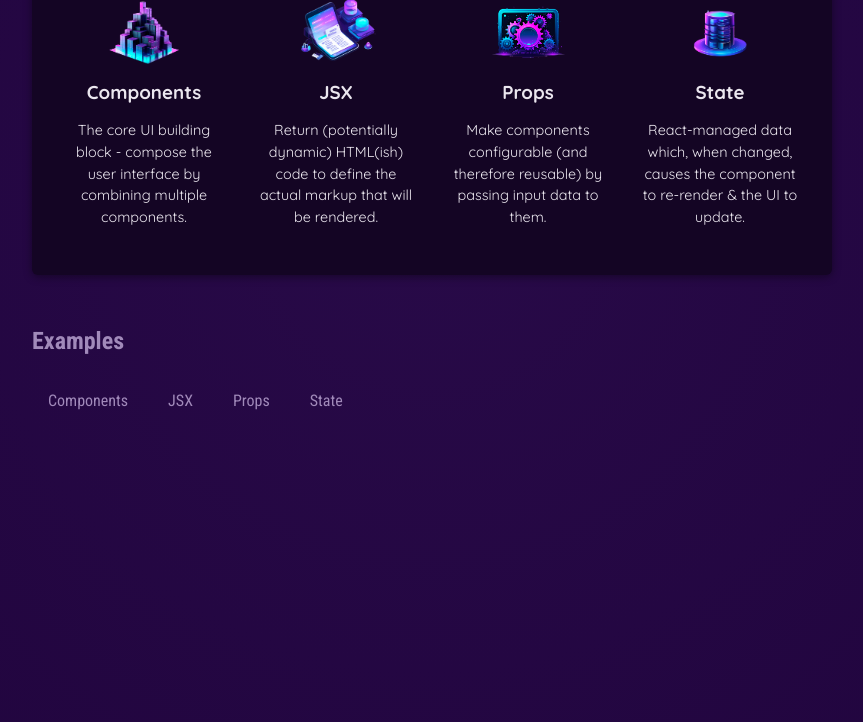
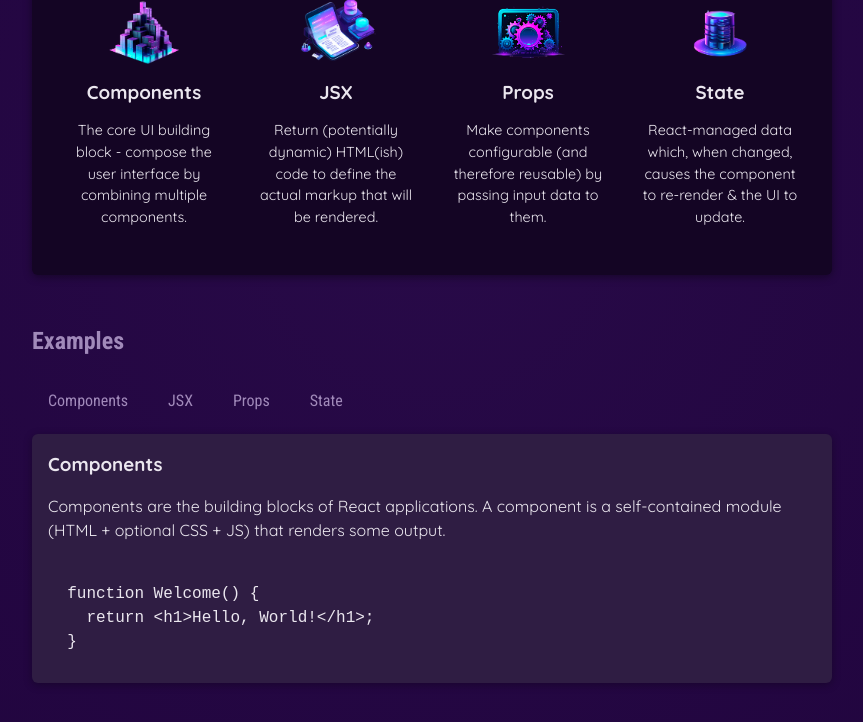
Before and after one commit to yashoriginal/react_first_app, a React (Vite) app: page / in a window 1280 px wide. Both pictures are taken after a click on the button "Components". Shown: the part 424-1146 px from the top of the page, without its empty margins (208-1071 px from the left). Built offline with nearby package versions, Linux system fonts and the light colour scheme.

Commit message:
States and hooks

```diff
--- a/src/App.jsx
+++ b/src/App.jsx
@@ -1,11 +1,15 @@
+import { useState } from "react";
 import { CORE_CONCEPTS } from "./data";
 import Header from "./components/Header/Header.jsx";
 import CoreConcept from "./components/CoreConcept.jsx";
 import TabButton from "./components/TabButton.jsx";
+import { EXAMPLES } from "./data.js";
 
 function App() {
-  function handleSelect(){
-    console.log("Handle selected");
+  const [selectedTopic, setSelectedTopic] = useState();
+
+  function handleSelect(selectedButton){
+    setSelectedTopic(selectedButton);
   }
 
   return (
@@ -24,11 +28,22 @@
         <section id = "examples">
           <h2>Examples</h2>
           <menu>
-            <TabButton onSelect = {handleSelect}>Components</TabButton>
-            <TabButton onSelect = {handleSelect}>JSX</TabButton>
-            <TabButton onSelect = {handleSelect}>Props</TabButton>
-            <TabButton onSelect = {handleSelect}>State</TabButton>
+            <TabButton onSelect = {() => handleSelect('components')}>Components</TabButton>
+            <TabButton onSelect = {() => handleSelect('jsx')}>JSX</TabButton>
+            <TabButton onSelect = {() => handleSelect('props')}>Props</TabButton>
+            <TabButton onSelect = {() => handleSelect('state')}>State</TabButton>
           </menu>
+          {!selectedTopic ? (<p>Please select a topic</p>) : (
+            <div id="tab-content">
+            <h3>{EXAMPLES[selectedTopic].title}</h3>
+            <p>{EXAMPLES[selectedTopic].description}</p>
+            <pre>
+              <code>
+              {EXAMPLES[selectedTopic].code}
+              </code>
+            </pre>
+          </div>
+          ) }
         </section>
       </main>
     </div>
--- a/src/data.js
+++ b/src/data.js
@@ -29,3 +29,54 @@
       'React-managed data which, when changed, causes the component to re-render & the UI to update.',
   },
 ];
+
+export const EXAMPLES = {
+    components: {
+      title: 'Components',
+      description:
+        'Components are the building blocks of React applications. A component is a self-contained module (HTML + optional CSS + JS) that renders some output.',
+      code: `
+  function Welcome() {
+    return <h1>Hello, World!</h1>;
+  }`,
+    },
+    jsx: {
+      title: 'JSX',
+      description:
+        'JSX is a syntax extension to JavaScript. It is similar to a template language, but it has full power of JavaScript (e.g., it may output dynamic content).',
+      code: `
+  <div>
+    <h1>Welcome {userName}</h1>
+    <p>Time to learn React!</p>
+  </div>`,
+    },
+    props: {
+      title: 'Props',
+      description:
+        'Components accept arbitrary inputs called props. They are like function arguments.',
+      code: `
+  function Welcome(props) {
+    return <h1>Hello, {props.name}</h1>;
+  }`,
+    },
+    state: {
+      title: 'State',
+      description:
+        'State allows React components to change their output over time in response to user actions, network responses, and anything else.',
+      code: `
+  function Counter() {
+    const [isVisible, setIsVisible] = useState(false);
+
+    function handleClick() {
+      setIsVisible(true);
+    }
+
+    return (
+      <div>
+        <button onClick={handleClick}>Show Details</button>
+        {isVisible && <p>Amazing details!</p>}
+      </div>
+    );
+  }`,
+    },
+  };
```
